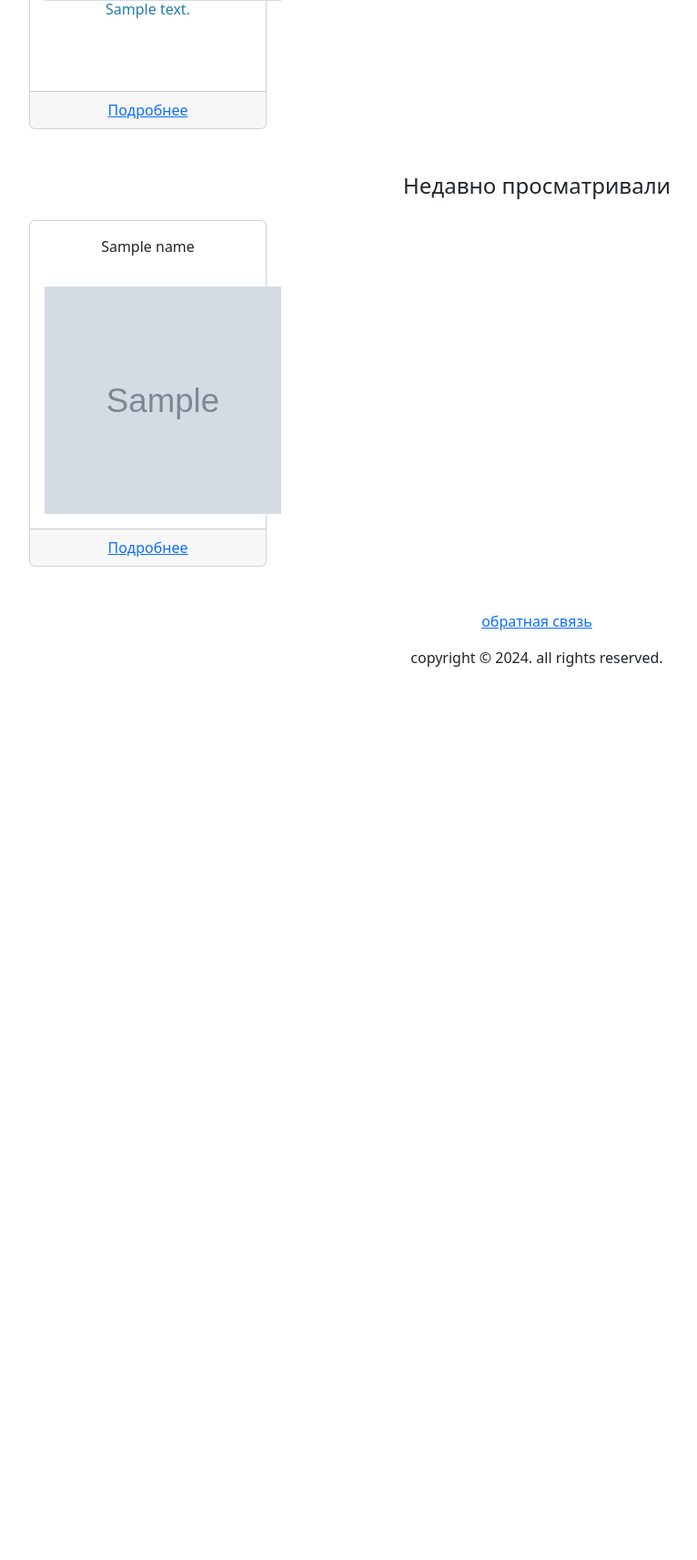
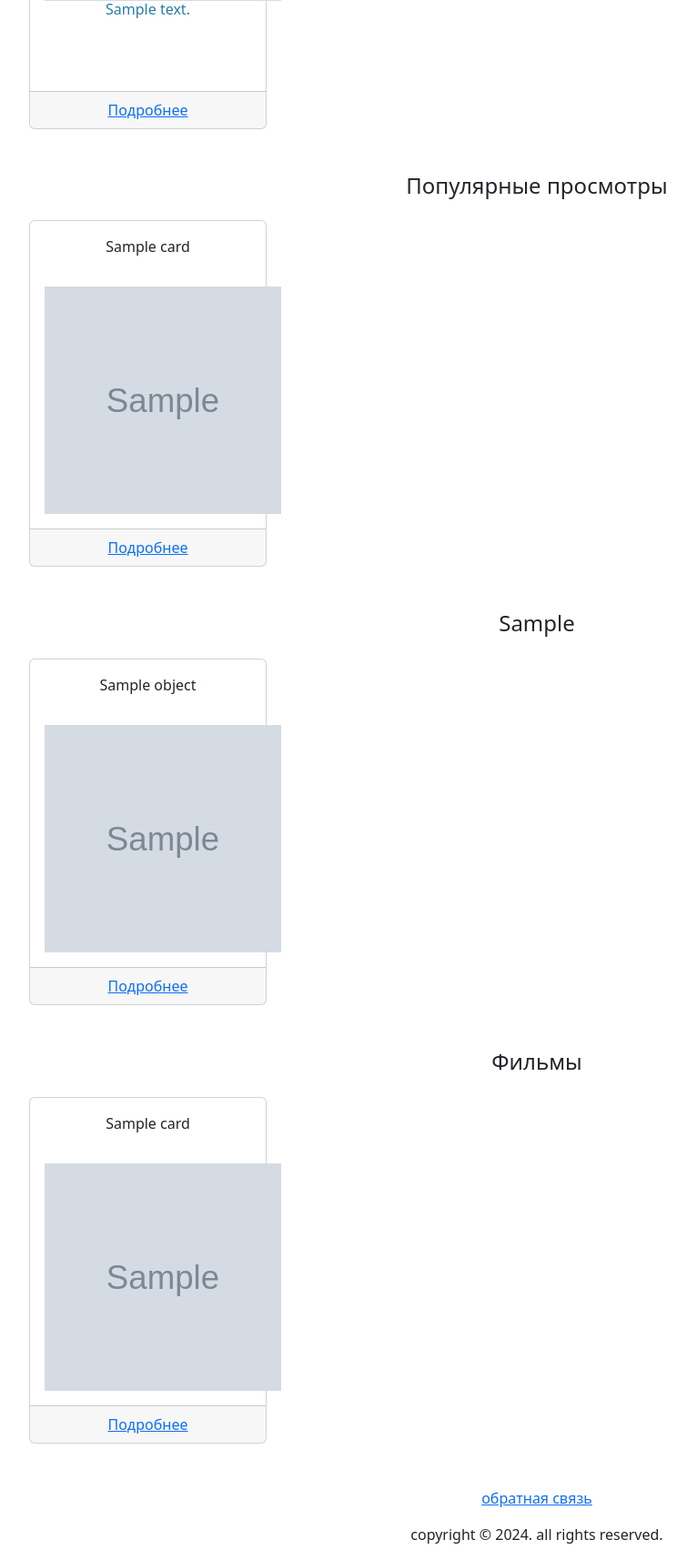
Before and after one commit to Ark005/edu, a Django app: template backend/web/templates/index.html in a window 1280 px wide. Shown: the part 476-2191 px from the top of the page at 91% size, without its empty margins (50-816 px from the left). Before the commit the page ends 1209 px from the top, so only its background shows below. Run offline with Django 4.2, Linux system fonts and the light colour scheme; tables that the repository leaves empty hold one stand-in row (values such as "Sample post"); the template is opened without the code that fills it: values that come from a table or form of the project are taken from there, most other values are stand-ins (such as "Sample title", 1, 10 or a date in 2020); grey boxes marked "Sample" are stand-in pictures; parts of the project's set-up code (start-up, migrations or seed data) failed here and were passed over.

Commit message:
рандомные разделы на главной

```diff
--- a/backend/web/templates/index.html
+++ b/backend/web/templates/index.html
@@ -45,13 +45,60 @@
                     </div>
                 {% endfor %}
             </div>
+
             <div class="mt-5">
-                <h2 class="text-center h4">Недавно просматривали</h2>
+                <h2 class="text-center h4">Популярные просмотры</h2>
                 <div class="row">
                     {% for card in random_cards %}
                         <div class="col-12 col-md-3 mt-3">
                             <div class="card">
-                                <div class="text-center p-3">{{ card.name.title }}</div>
+                                <div class="text-center p-3">{{ card.name }}</div>
+                                {% if card.image %}
+                                    <div class="card-body">
+                                        <img width="260" src="{{ card.image.url }}"
+                                             alt="{{ card.name }}"
+                                             class="supercategory-image">
+                                    </div>
+                                {% endif %}
+                                <div class="card-footer text-center">
+                                    <a href="{{ card.get_absolute_url }}">Подробнее</a>
+                                </div>
+                            </div>
+                        </div>
+                    {% endfor %}
+                </div>
+            </div>
+            {% for author_type, authors in authors_by_types.items %}
+                <div class="mt-5">
+                    <h2 class="text-center h4">{{ authors.0.get_type_display }}</h2>
+                    <div class="row">
+                        {% for card in authors %}
+                            <div class="col-12 col-md-3 mt-3">
+                                <div class="card">
+                                    <div class="text-center p-3">{{ card.name }}</div>
+                                    {% if card.image %}
+                                        <div class="card-body">
+                                            <img width="260" src="{{ card.image.url }}"
+                                                 alt="{{ card.name }}"
+                                                 class="supercategory-image">
+                                        </div>
+                                    {% endif %}
+                                    <div class="card-footer text-center">
+                                        <a href="{{ card.get_absolute_url }}">Подробнее</a>
+                                    </div>
+                                </div>
+                            </div>
+                        {% endfor %}
+                    </div>
+                </div>
+            {% endfor %}
+        <div class="mt-5">
+                <h2 class="text-center h4">Фильмы</h2>
+                <div class="row">
+                    {% for card in random_films %}
+                        <div class="col-12 col-md-3 mt-3">
+                            <div class="card">
+                                <div class="text-center p-3">{{ card.name }}</div>
                                 {% if card.image %}
                                     <div class="card-body">
                                         <img width="260" src="{{ card.image.url }}"
```
Also changed, not shown: backend/web/core/views/index.py (+36 -23 lines).
